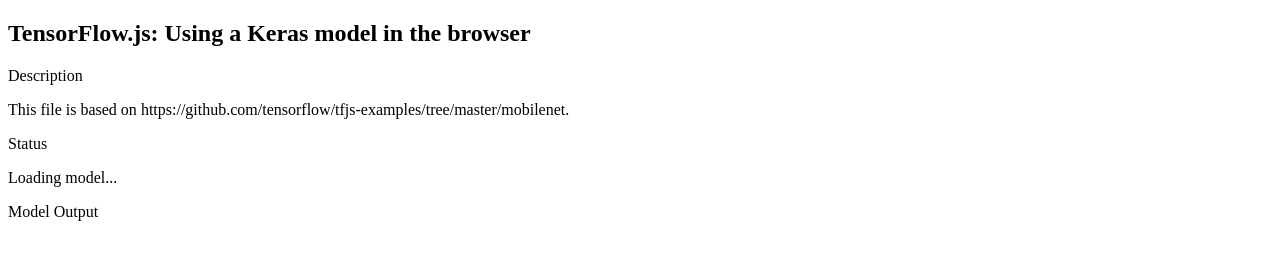
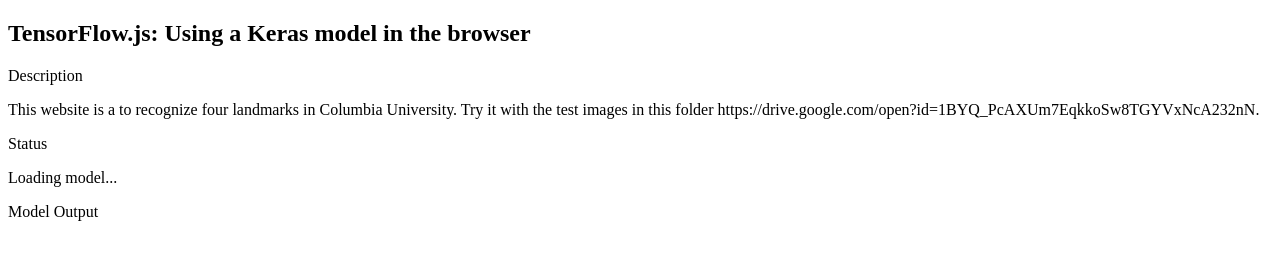
Before and after one commit to H-Y-H-Y-H/yh3187.github.io, a plain HTML site: page index.html in a window 1280 px wide. Drawn offline with Linux system fonts and the light colour scheme; a script that the page names is missing.

Commit message:
Update index.html

```diff
--- a/index.html
+++ b/index.html
@@ -1,7 +1,7 @@
 <!doctype html>
 
 <head>
-  <title>Your title</title>
+  <title>Columbia University Landmarks</title>
   <meta charset="UTF-8">
   <meta name="viewport" content="width=device-width, initial-scale=1">
 </head>
@@ -39,7 +39,7 @@
     <section>
       <p class='section-head'>Description</p>
       <p>
-        This file is based on <a>https://github.com/tensorflow/tfjs-examples/tree/master/mobilenet</a>.
+        This website is a to recognize four landmarks in Columbia University. Try it with the test images in this folder <a>https://drive.google.com/open?id=1BYQ_PcAXUm7EqkkoSw8TGYVxNcA232nN</a>.
       </p>
     </section>
 
```
